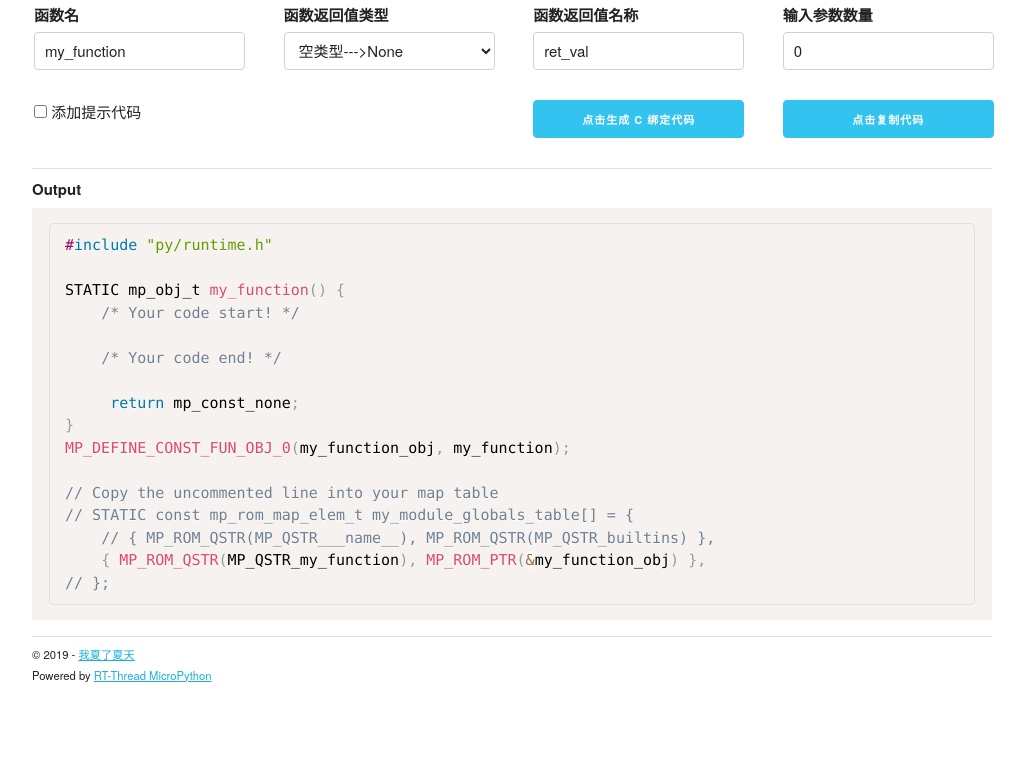
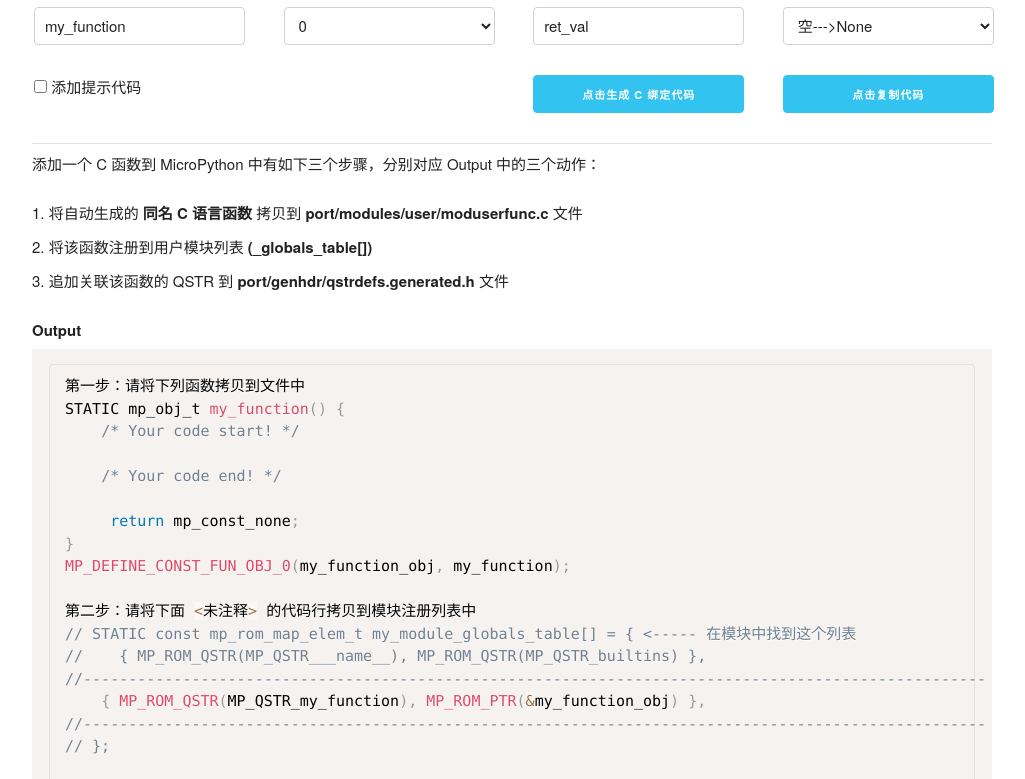
Before and after one commit to SummerGift/RT-MicroPython-Generator, a plain HTML site: page index.html in a window 1280 px wide. Shown: the part 87-866 px from the top of the page, without its empty margins (128-1153 px from the left). Before the commit the page ends 800 px from the top, so only its background shows below. Drawn offline with Linux system fonts and the light colour scheme.

Commit message:
[optimize] become more friendly for user to add a new C function to MicroPython

```diff
--- a/index.html
+++ b/index.html
@@ -15,30 +15,16 @@
     <script src="js/prism.js"></script>
     <script src="js/mcg.js"></script>
     <style>
-        p.none {border-style:none;}
-        p.dotted {border-style:dotted;}
-        p.dashed {border-style:dashed;}
-        p.solid {border-style:solid;}
-        p.double {border-style:double;}
-        p.groove {border-style:groove;}
-        p.ridge {border-style:ridge;}
-        p.inset {border-style:inset;}
-        p.outset {border-style:outset;}
-        p.hidden {border-style:hidden;}
+
     </style>
 </head>
 <body>
     <div class="container header">
         <h2 style="text-align:center;">RT-Thread MicroPython C 绑定代码自动生成器</h2>
-        <p>
-            <!-- <hr> -->
-        </p>
-
     </div>
 
-    <!-- <p class="inset">嵌入边框。</p> -->
+    <div class="container body-content">
 
-    <div class="container body-content">
         <div class="input-form">
             <fieldset class="u-full-width">
                 <div class="three columns">
@@ -46,17 +32,19 @@
                     <input class="u-full-width" type="text" id="functionName" value="my_function" />
                 </div>
                 <div class="three columns">
-                    <label for="outputType">函数返回值类型</label>
-                    <select class="u-full-width" id="outputType">
-                        <option value="void">空类型--->None      </option>
-                        <option value="bool">布尔类型--->Boolean   </option>
-                        <option value="int">整数类型--->Integer    </option>
-                        <option value="float">浮点数--->Float    </option>
-                        <option value="string">字符串类型--->String   </option>
-                        <option value="bytes">字节类型--->Bytes    </option>
-                        <option value="tuple">元组类型--->Tuple    </option>
-                        <option value="list">列表类型--->List      </option>
-                        <option value="dict">字典类型--->Dictionary  </option>
+                    <label for="numInputs">输入参数数量</label>
+                    <select input class="u-full-width" id="numInputs" value="0">
+                        <option value=0>0</option>
+                        <option value=1>1</option>
+                        <option value=2>2</option>
+                        <option value=3>3</option>
+                        <option value=4>4</option>
+                        <option value=5>5</option>
+                        <option value=6>6</option>
+                        <option value=7>7</option>
+                        <option value=8>8</option>
+                        <option value=9>9</option>
+                        <option value=10>10</option>
                     </select>
                 </div>
                 <div class="three columns">
@@ -64,8 +52,18 @@
                     <input class="u-full-width" type="text" id="outputName" value="ret_val" />
                 </div>
                 <div class="three columns">
-                    <label for="numInputs">输入参数数量</label>
-                    <input class="u-full-width" type="number" id="numInputs" value="0" min="0" max="10" />
+                    <label for="outputType">函数返回值类型</label>
+                    <select class="u-full-width" id="outputType">
+                        <option value="void">空--->None      </option>
+                        <option value="bool">布尔--->Boolean   </option>
+                        <option value="int">整数--->Integer    </option>
+                        <option value="float">浮点数--->Float    </option>
+                        <option value="string">字符串--->String   </option>
+                        <option value="bytes">字节--->Bytes    </option>
+                        <option value="tuple">元组--->Tuple    </option>
+                        <option value="list">列表--->List      </option>
+                        <option value="dict">字典--->Dictionary  </option>
+                    </select>
                 </div>
                 <div class="inputsArea"></div>
             </fieldset>
@@ -85,11 +83,17 @@
         </div>
         <hr>
         <div class="u-full-width">
+            <p> 添加一个 C 函数到 MicroPython 中有如下三个步骤，分别对应 Output 中的三个动作：</p>
+            <ol>
+                <li>将自动生成的 <strong>同名 C 语言函数</strong> 拷贝到 <strong>port/modules/user/moduserfunc.c</strong> 文件</li>
+                <li>将该函数注册到用户模块列表 <strong>(_globals_table[])</strong></li>
+                <li>追加关联该函数的 QSTR 到 <strong>port/genhdr/qstrdefs.generated.h</strong> 文件</li>
+              </ol>
             <label for="codeOutput">Output</label>
             <pre><code class="language-c" id="codeOutput"></code></pre>
         </div>
     </div>
-    <div class="container footer">
+    <div class="container footer" style="background-color:#FFA500;clear:both;text-align:center;">
         <footer>
             <hr>
             <p>&copy; 2019 - <a href="https://github.com/SummerGGift" target="_blank">我夏了夏天</a></p>
--- a/js/mcg.js
+++ b/js/mcg.js
@@ -17,6 +17,7 @@ function parseNumInputs() {
 function generateInputOptions() {
     $(".inputsArea").empty();
     var numInputs = parseNumInputs();
+    console.log("input", numInputs)
     if (numInputs == null) return false;
 
     htmlStr = '';
@@ -27,12 +28,12 @@ function generateInputOptions() {
         htmlStr += '<div class="three columns">';
         htmlStr += '<label for="outputType">Input '+(inputVal+1)+' Type</label>';
         htmlStr += '<select class="u-full-width" id="inputType'+(inputVal+1)+'" oninput="generateCode">';
-        htmlStr += '<option value="bool">Boolean</option>';
-        htmlStr += '<option value="int">Integer</option>';
-        htmlStr += '<option value="float">Float</option>';
-        htmlStr += '<option value="stringnull">String, null terminated</option>';
-        htmlStr += '<option value="stringlen">String, with length</option>';
-        htmlStr += '<option value="list">List / Tuple</option>';
+        htmlStr += '<option value="bool">布尔--->Boolean</option>';
+        htmlStr += '<option value="int">整数--->Integer</option>';
+        htmlStr += '<option value="float">浮点数--->Float</option>';
+        htmlStr += '<option value="stringnull">以null结尾的字符串</option>';
+        htmlStr += '<option value="stringlen">字符串及其长度</option>';
+        htmlStr += '<option value="list">列表/元组--->List/Tuple</option>';
         // htmlStr += '<option value="dict">Dictionary</option>';
         htmlStr += '</select>';
         htmlStr += '</div>';
@@ -69,6 +70,31 @@ function checkArgName(nameStr) {
     return null;
 }
 
+function compute_hash(qstr, bytes_hash) {
+    console.log(qstr)
+    var hash = 5381
+
+    for (x in qstr) {
+        hash = (hash * 33) ^ qstr[x].charCodeAt()
+    }
+    return (hash & ((1 << (8 * bytes_hash)) - 1)) || 1
+}
+
+function PrefixZero(num, length) {
+    return (Array(length).join('0') + num).slice(-length);
+}
+
+function gen_qstr(qstr) {
+    var hash = compute_hash(qstr, 1)
+
+    console.log(hash)
+    console.log(qstr.length)
+
+    qlen_str = qstr.length
+    qhash_str = hash
+    return "QDEF(MP_QSTR_" + qstr + ", (const byte*)\"\\x" + PrefixZero(qhash_str.toString(16),2) +"\\x"+ PrefixZero(qlen_str.toString(16),2) + "\" \"" + qstr + '")'
+}
+
 // Retrieves a dictionary of all of the input parameters
 // Returns null if invalid data found
 function getFormDict() {
@@ -82,6 +108,9 @@ function getFormDict() {
         $("#codeOutput").text("ERROR: Function name - "+valid);
         return null;
     }
+
+    console.log(gen_qstr(outDict['function']))
+    outDict[outDict['function']] = gen_qstr(outDict['function'])
 
     // Get output data
     outDict['output'] = {
@@ -122,10 +151,12 @@ function generateCode() {
     var formDict = getFormDict();
     if (formDict == null) return;
     var showExamples = $("#showExamples")[0].checked;
+
+
+    console.log(formDict[formDict['function']])
+
     outputCode = '';
-
-    outputCode += '#include "py/runtime.h"\n';
-    outputCode += '\n';
+    outputCode += '第一步：请将下列函数拷贝到文件中\n';
 
     // Create function initialiser
     outputCode += 'STATIC mp_obj_t '+formDict['function']+'(';
@@ -305,17 +336,25 @@ function generateCode() {
         outputCode += formDict['function']+'_obj, '+numInputs+', '+numInputs+', '+formDict['function']+');';
     }
 
+
     // Map table
     outputCode += '\n';
-    outputCode += '// Copy the uncommented line into your map table\n';
-    outputCode += '// STATIC const mp_rom_map_elem_t my_module_globals_table[] = {\n';
-    outputCode += INDENT + '// { MP_ROM_QSTR(MP_QSTR___name__), MP_ROM_QSTR(MP_QSTR_builtins) },\n';
+    outputCode += '第二步：请将下面 <未注释> 的代码行拷贝到模块注册列表中\n';
+    outputCode += '// STATIC const mp_rom_map_elem_t my_module_globals_table[] = { <----- 在模块中找到这个列表\n';
+    outputCode += '//' + INDENT + '{ MP_ROM_QSTR(MP_QSTR___name__), MP_ROM_QSTR(MP_QSTR_builtins) },\n';
+
+    outputCode += '//----------------------------------------------------------------------------------------------------\n';
     outputCode += INDENT + '{ MP_ROM_QSTR(MP_QSTR_'+formDict['function']+'), MP_ROM_PTR(&'+formDict['function']+'_obj) },\n'
+    outputCode += '//----------------------------------------------------------------------------------------------------\n';
+
+
     if (showExamples) {
         outputCode += INDENT + '// Example constant\n';
         outputCode += INDENT + '{ MP_ROM_QSTR(MP_QSTR_EXAMPLE_CONST), MP_ROM_INT(123) },\n'
     }
-    outputCode += '// };';
+    outputCode += '// };' + '\n' + '\n';
+    outputCode += "第三步：请将下面的 QSTR 代码追加到 <port/genhdr/qstrdefs.generated.h> 文件后" + '\n'
+    outputCode += formDict[formDict['function']]  + '\n';
 
     $("#codeOutput").text(outputCode);
 
```
